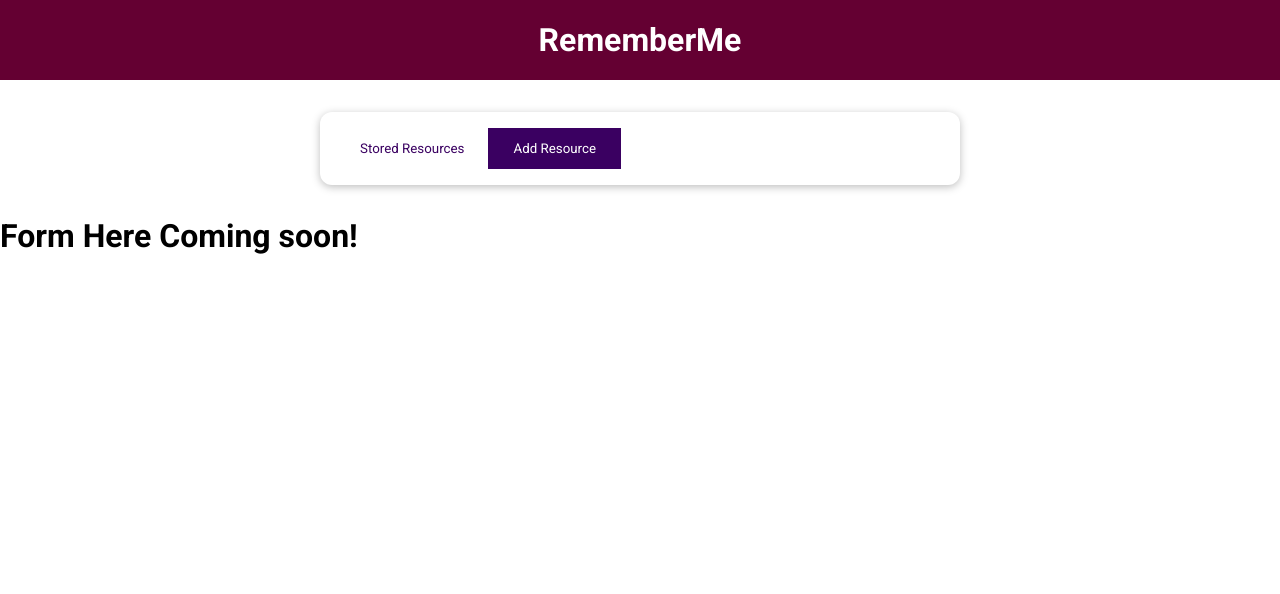
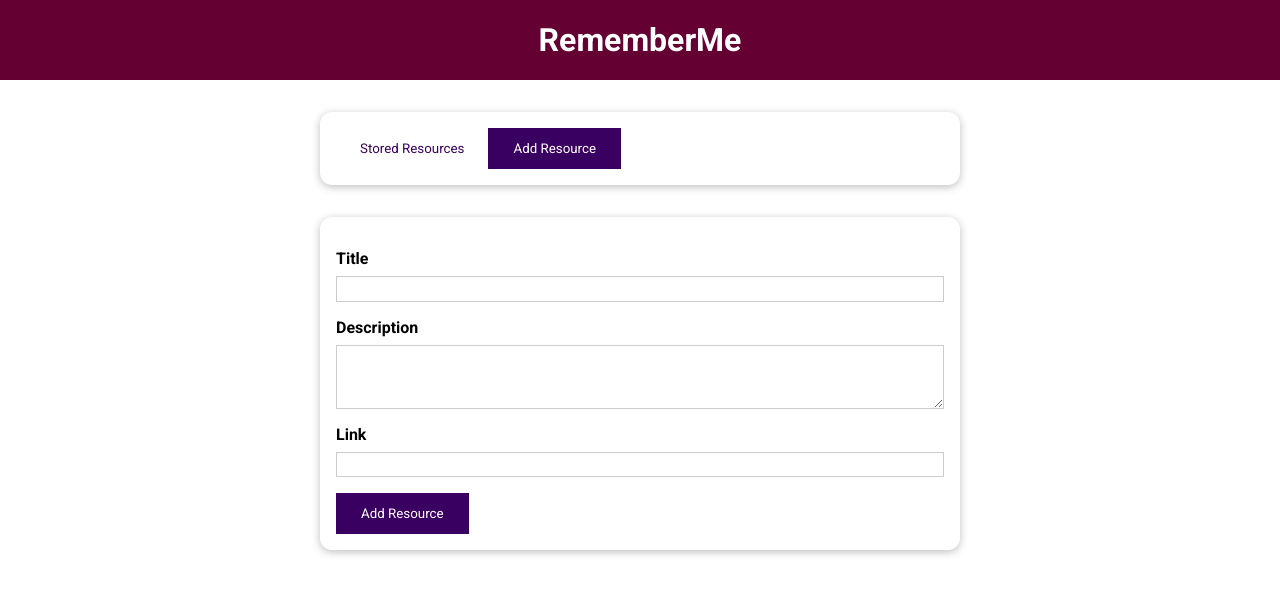
Before and after one commit to nabeel-anwar/vuejs, a Vue app in the folder Learning Resource Vue Project/: page / in a window 1280 px wide. Both pictures are taken after a click on the button "Add Resource". Shown: the top 594 px of the page. Built offline with nearby package versions, Linux system fonts and the light colour scheme.

Commit message:
Add Resources Form Created

```diff
--- a/Learning Resource Vue Project/src/components/UI/BaseButton.vue
+++ b/Learning Resource Vue Project/src/components/UI/BaseButton.vue
@@ -1,12 +1,12 @@
 <template>
-  <button :type="type" :class="mode">
+  <button :class="mode">
     <slot></slot>
   </button>
 </template>
 
 <script>
 export default {
-  props: ['type', 'mode'],
+  props: ['mode'],
 };
 </script>
 
--- a/Learning Resource Vue Project/src/components/learning-resources/AddResource.vue
+++ b/Learning Resource Vue Project/src/components/learning-resources/AddResource.vue
@@ -1,3 +1,67 @@
 <template>
-  <h1>Form Here Coming soon!</h1>
+  <base-card>
+    <form @submit.prevent="setInputs">
+      <div class="form-control">
+        <label for="title">Title</label>
+        <input type="text" name="title" id="title" ref="titleInput" />
+      </div>
+      <div class="form-control">
+        <label for="description">Description</label>
+        <textarea
+          name="description"
+          id="description"
+          rows="3"
+          ref="decsInput"
+        ></textarea>
+      </div>
+      <div class="form-control">
+        <label for="link">Link</label>
+        <input type="url" name="link" id="link" ref="linkInput" />
+      </div>
+      <base-button type="submit">Add Resource</base-button>
+    </form>
+  </base-card>
 </template>
+
+<script>
+export default {
+  inject: ['addResource'],
+  methods: {
+    setInputs() {
+      const title = this.$refs.titleInput.value;
+      const decs = this.$refs.decsInput.value;
+      const link = this.$refs.linkInput.value;
+
+      this.addResource(title, decs, link);
+    },
+  },
+};
+</script>
+
+<style scoped>
+label {
+  font-weight: bold;
+  display: block;
+  margin-bottom: 0.5rem;
+}
+
+input,
+textarea {
+  display: block;
+  width: 100%;
+  font: inherit;
+  padding: 0.15rem;
+  border: 1px solid #ccc;
+}
+
+input:focus,
+textarea:focus {
+  outline: none;
+  border-color: #3a0061;
+  background-color: #f7ebff;
+}
+
+.form-control {
+  margin: 1rem 0;
+}
+</style>
--- a/Learning Resource Vue Project/src/components/learning-resources/TheResource.vue
+++ b/Learning Resource Vue Project/src/components/learning-resources/TheResource.vue
@@ -9,7 +9,9 @@
       >Add Resource</base-button
     >
   </base-card>
-  <component :is="selectedTab"></component>
+  <keep-alive>
+    <component :is="selectedTab"></component>
+  </keep-alive>
 </template>
 
 <script>
@@ -42,11 +44,22 @@
   provide() {
     return {
       resources: this.storedResources,
+      addResource: this.addResource,
     };
   },
   methods: {
     setSelectedTab(tab) {
       this.selectedTab = tab;
+    },
+    addResource(title, decs, link) {
+      const resource = {
+        id: new Date().toISOString(),
+        title: title,
+        description: decs,
+        link: link,
+      };
+      this.storedResources.unshift(resource);
+      this.selectedTab = 'stored-resource';
     },
   },
   computed: {
```
